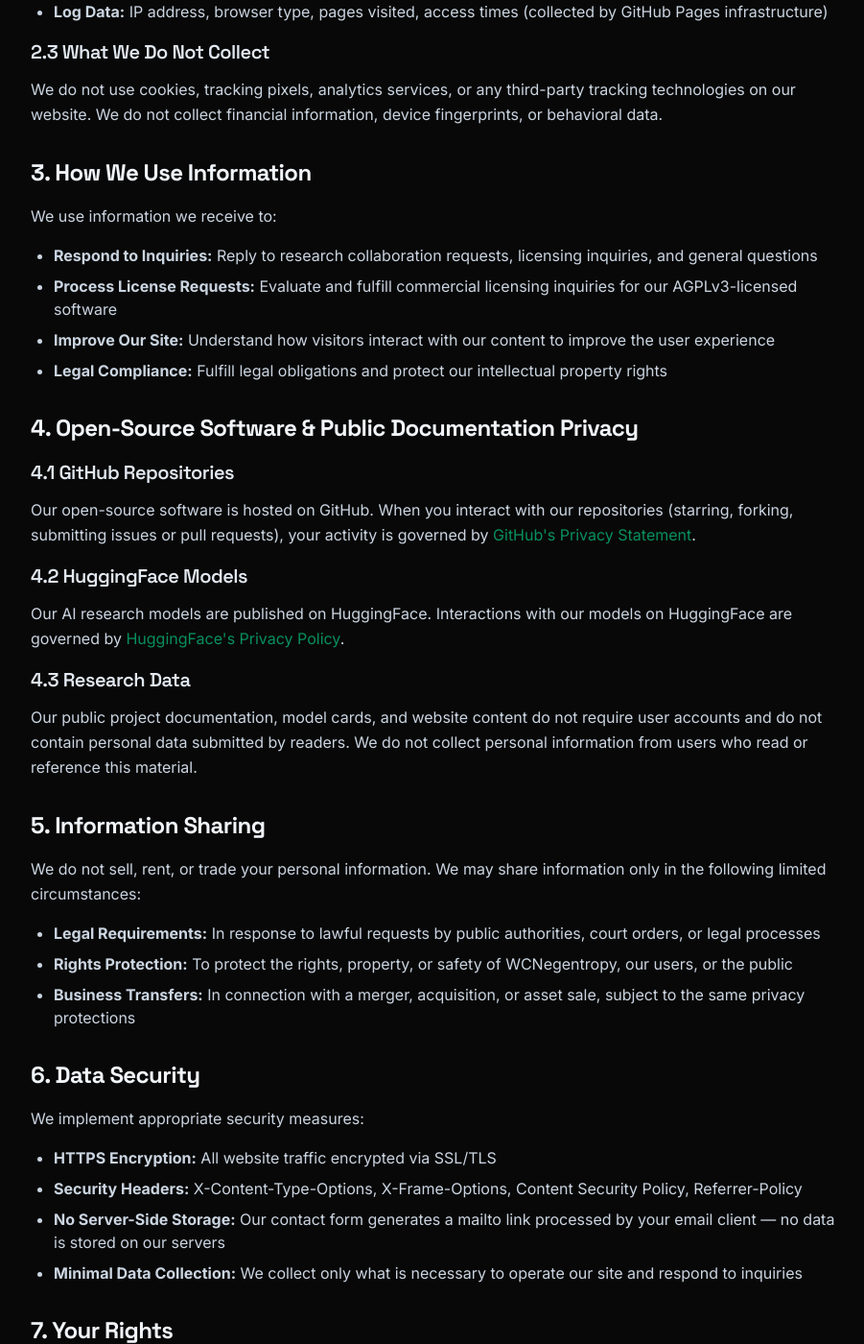
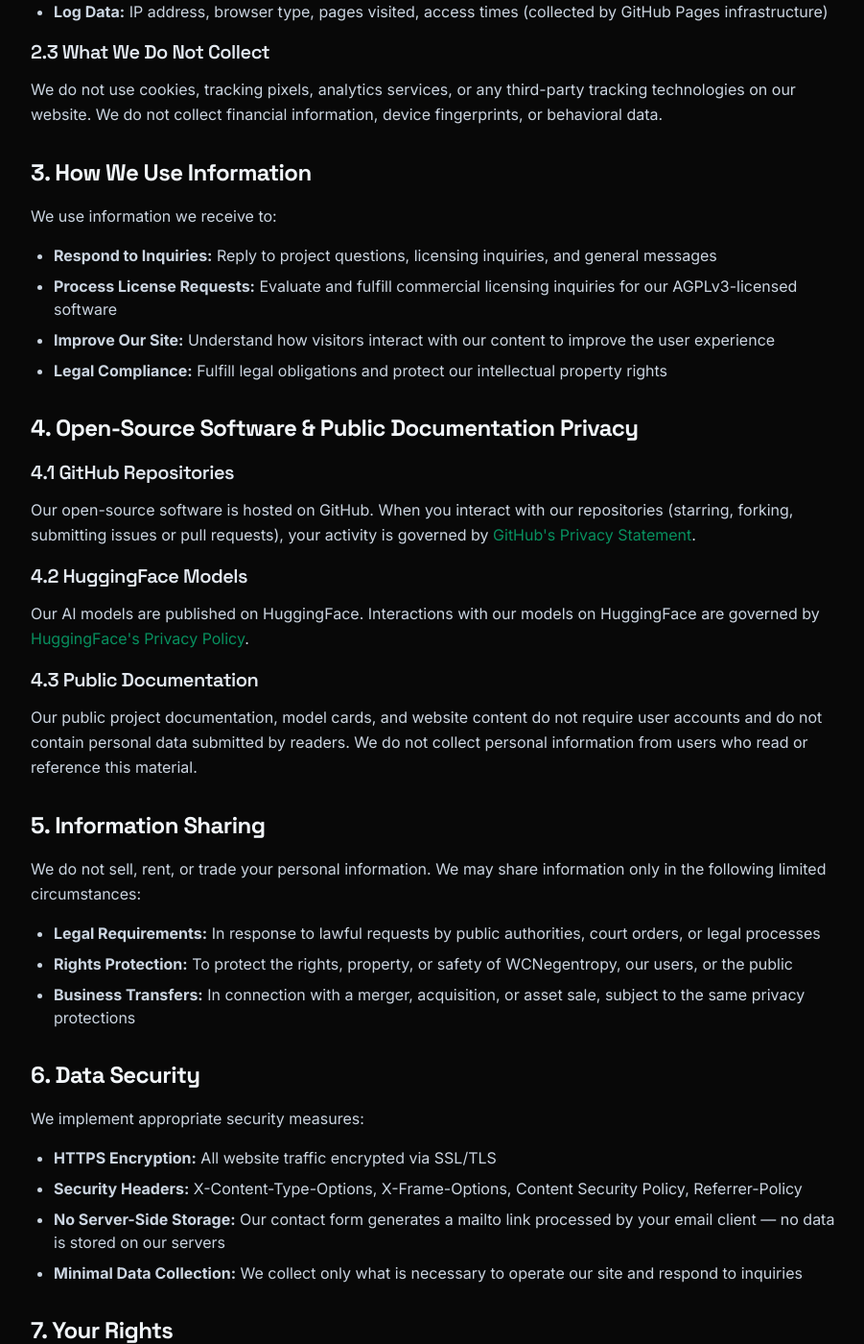
Before and after one commit to WCNegentropy/WCNegentropy.github.io, a Jekyll site: the page built from privacy.md, in a window 1280 px wide and 1400 px high, scrolled down 997 px. Shown: the whole window at 96% size, without its empty margins (184-1085 px from the left). Built offline with Jekyll 4.4.1, drawn with Linux system fonts in a browser that asks for light colours; nearby versions of some CDN libraries.

Commit message:
Polish remaining public copy after content removal
Agent-Logs-Url: https://github.com/WCNegentropy/WCNegentropy.github.io/sessions/c5d43c24-3adb-4944-a653-2ee7564177e2

Co-authored-by: WCNegentropy <217131625+WCNegentropy@users.noreply.github.com>

```diff
--- a/_layouts/home.html
+++ b/_layouts/home.html
@@ -219,7 +219,7 @@ layout: default
       <div>
         <p class="section-kicker">HuggingFace</p>
         <h2 class="text-3xl sm:text-4xl font-bold tracking-tight mb-2 text-primary">AI Models</h2>
-        <p class="text-sm text-secondary">Experimental architectures and novel algorithms — open for research use.</p>
+        <p class="text-sm text-secondary">Experimental architectures and novel algorithms — published openly for evaluation and experimentation.</p>
       </div>
       <a href="/models/" class="btn-ghost flex-shrink-0">
         View All Models
--- a/privacy.md
+++ b/privacy.md
@@ -54,7 +54,7 @@ description: "Privacy Policy for WCNegentropy — website, software, and AI mode
           We use information we receive to:
         </p>
         <ul class="list-disc pl-6 space-y-2 text-slate-800 dark:text-slate-300">
-          <li><strong>Respond to Inquiries:</strong> Reply to research collaboration requests, licensing inquiries, and general questions</li>
+          <li><strong>Respond to Inquiries:</strong> Reply to project questions, licensing inquiries, and general messages</li>
           <li><strong>Process License Requests:</strong> Evaluate and fulfill commercial licensing inquiries for our AGPLv3-licensed software</li>
           <li><strong>Improve Our Site:</strong> Understand how visitors interact with our content to improve the user experience</li>
           <li><strong>Legal Compliance:</strong> Fulfill legal obligations and protect our intellectual property rights</li>
@@ -71,10 +71,10 @@ description: "Privacy Policy for WCNegentropy — website, software, and AI mode
 
         <h3 class="text-xl font-semibold mb-3 text-slate-800 dark:text-slate-200">4.2 HuggingFace Models</h3>
         <p class="text-slate-800 dark:text-slate-300 leading-relaxed mb-4">
-          Our AI research models are published on HuggingFace. Interactions with our models on HuggingFace are governed by <a href="https://huggingface.co/privacy" class="text-brand-600 hover:text-brand-700 hover:underline" target="_blank" rel="noopener noreferrer">HuggingFace's Privacy Policy</a>.
+          Our AI models are published on HuggingFace. Interactions with our models on HuggingFace are governed by <a href="https://huggingface.co/privacy" class="text-brand-600 hover:text-brand-700 hover:underline" target="_blank" rel="noopener noreferrer">HuggingFace's Privacy Policy</a>.
         </p>
 
-        <h3 class="text-xl font-semibold mb-3 text-slate-800 dark:text-slate-200">4.3 Research Data</h3>
+        <h3 class="text-xl font-semibold mb-3 text-slate-800 dark:text-slate-200">4.3 Public Documentation</h3>
         <p class="text-slate-800 dark:text-slate-300 leading-relaxed">
           Our public project documentation, model cards, and website content do not require user accounts and do not contain personal data submitted by readers. We do not collect personal information from users who read or reference this material.
         </p>
```
Also changed, not shown: terms.md (+3 -3 lines), README.md, assets/css/main.css.
